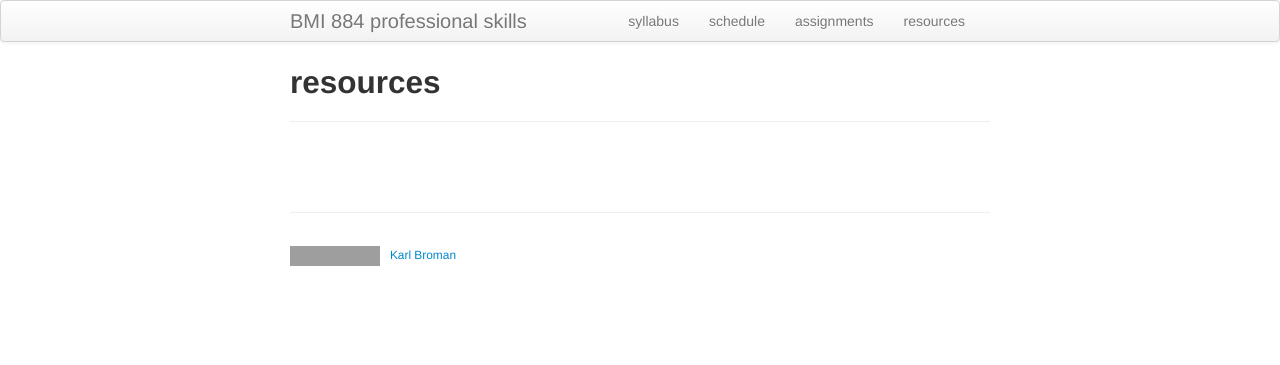
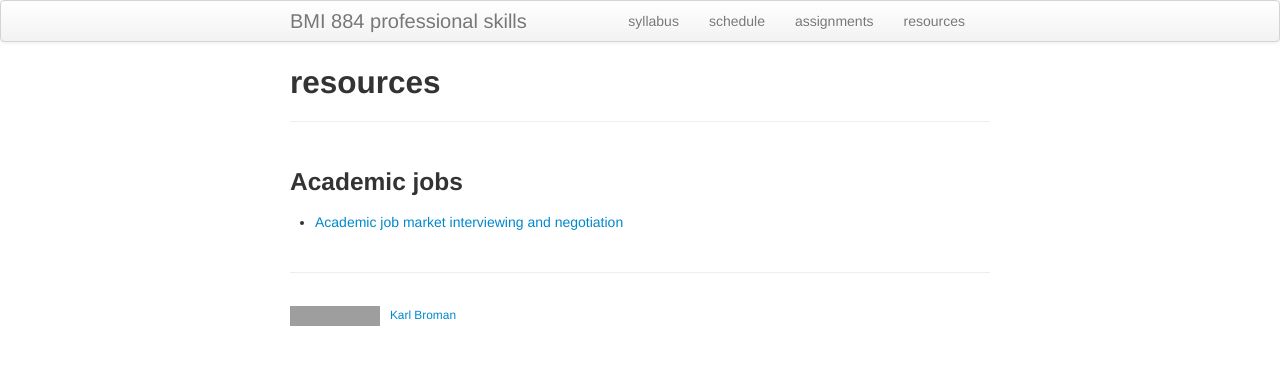
Before and after one commit to kbroman/BMI884_spring2021, a Jekyll site: the page built from resources.md, in a window 1280 px wide. Shown: the top 365 px of the page. Built offline with Jekyll 4.4.1, drawn with Linux system fonts in a browser that asks for light colours; grey boxes are pictures that could not be loaded.

Commit message:
Add a resource

```diff
--- a/resources.md
+++ b/resources.md
@@ -3,3 +3,8 @@ layout: page
 title: resources
 description: Resources for BMI 884, Biomedical data science professional skills
 ---
+
+
+### Academic jobs
+
+- [Academic job market interviewing and negotiation](http://web.archive.org/web/20181221203426/https://www.sciencewithdrdoom.com/blog-1/2018/4/1/academic-job-market-interviewing-negotiation)
```
